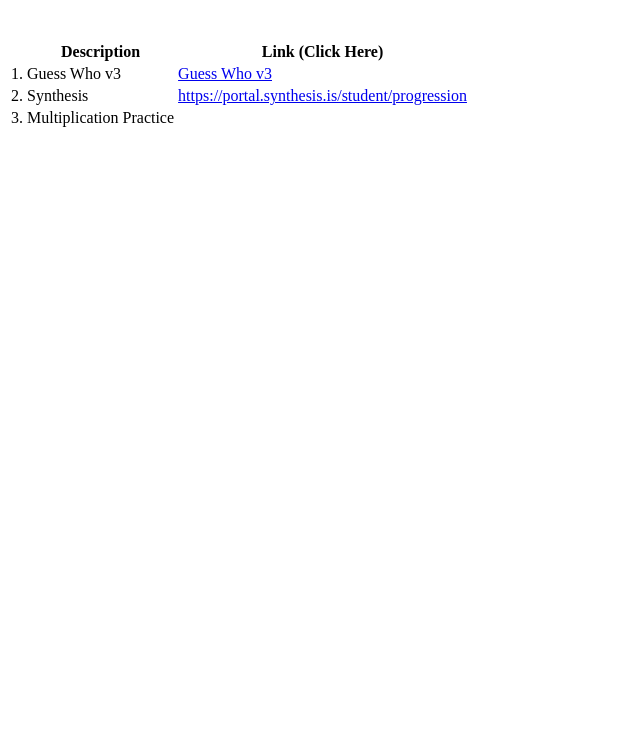
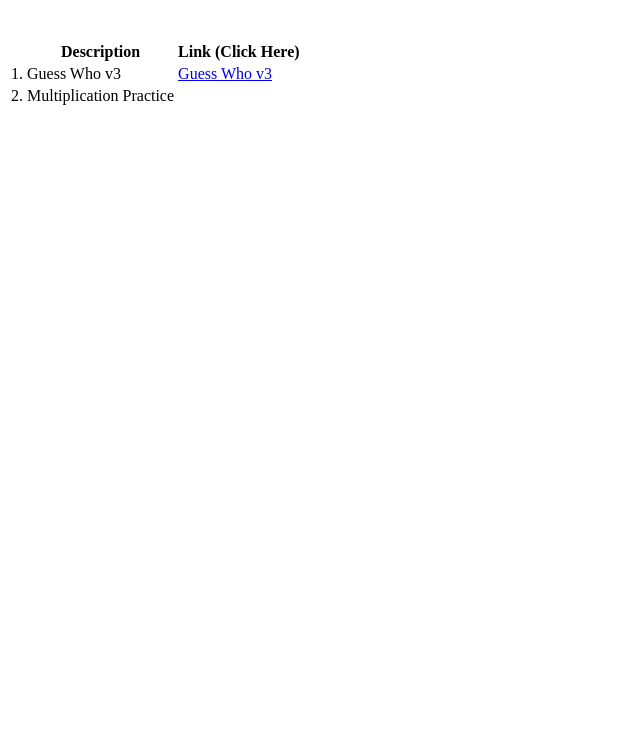
Before and after one commit to exkarkoy/exkarkoy.github.io, a plain HTML site: page index.html in a window 1280 px wide. Shown: the part 60-800 px from the top of the page, without its empty margins (0-640 px from the left). Drawn offline with Linux system fonts and the light colour scheme.

Commit message:
Update index.html

```diff
--- a/index.html
+++ b/index.html
@@ -9,8 +9,8 @@
 <Table>
 	<TR><TH></TH><TH>Description</TH><TH>Link (Click Here)</TH></TR>
 	<TR><TD>1.</TD><TD>Guess Who v3</TD><TD><a href="Guess_who3.html">Guess Who v3</a></TD></TR>
-	<TR><TD>2.</TD><TD>Synthesis</TD><TD><a href="https://portal.synthesis.is/student/progression">https://portal.synthesis.is/student/progression</a></TD></TR>
-	<TR><TD>3.</TD><TD>Multiplication Practice</TD><TD><a href="MultiplicationPractice.html</TD></TR>
+	<TR><TD>2.</TD><TD>Multiplication Practice</TD><TD><a href="MultiplicationtTablePractice.html</TD></TR>
+	<TR><TD>3.</TD><TD>Connect 4</TD><TD><a href="Connect4.html</TD></TR>
 </Table>
 </P>
 </BODY>
```
